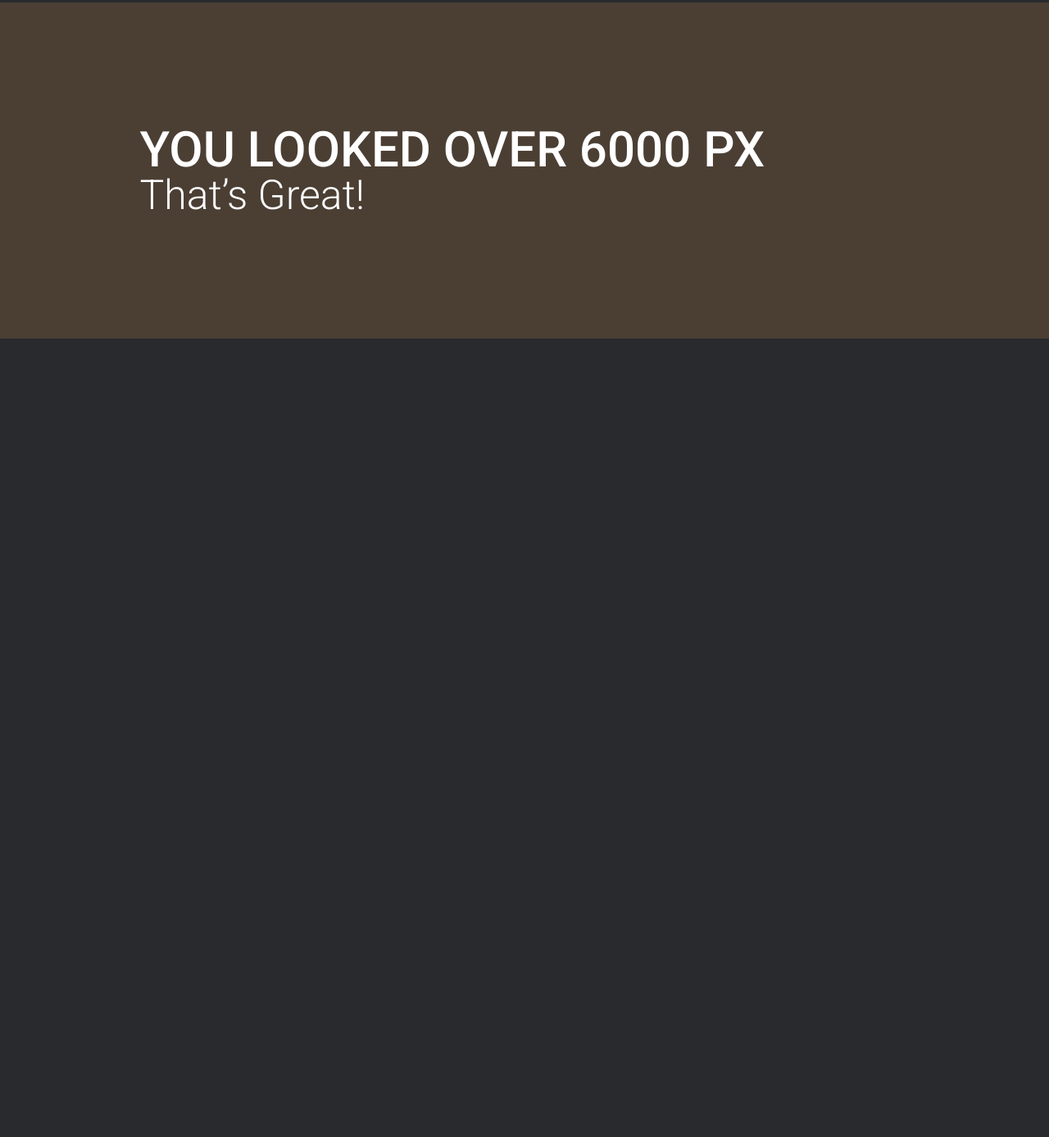
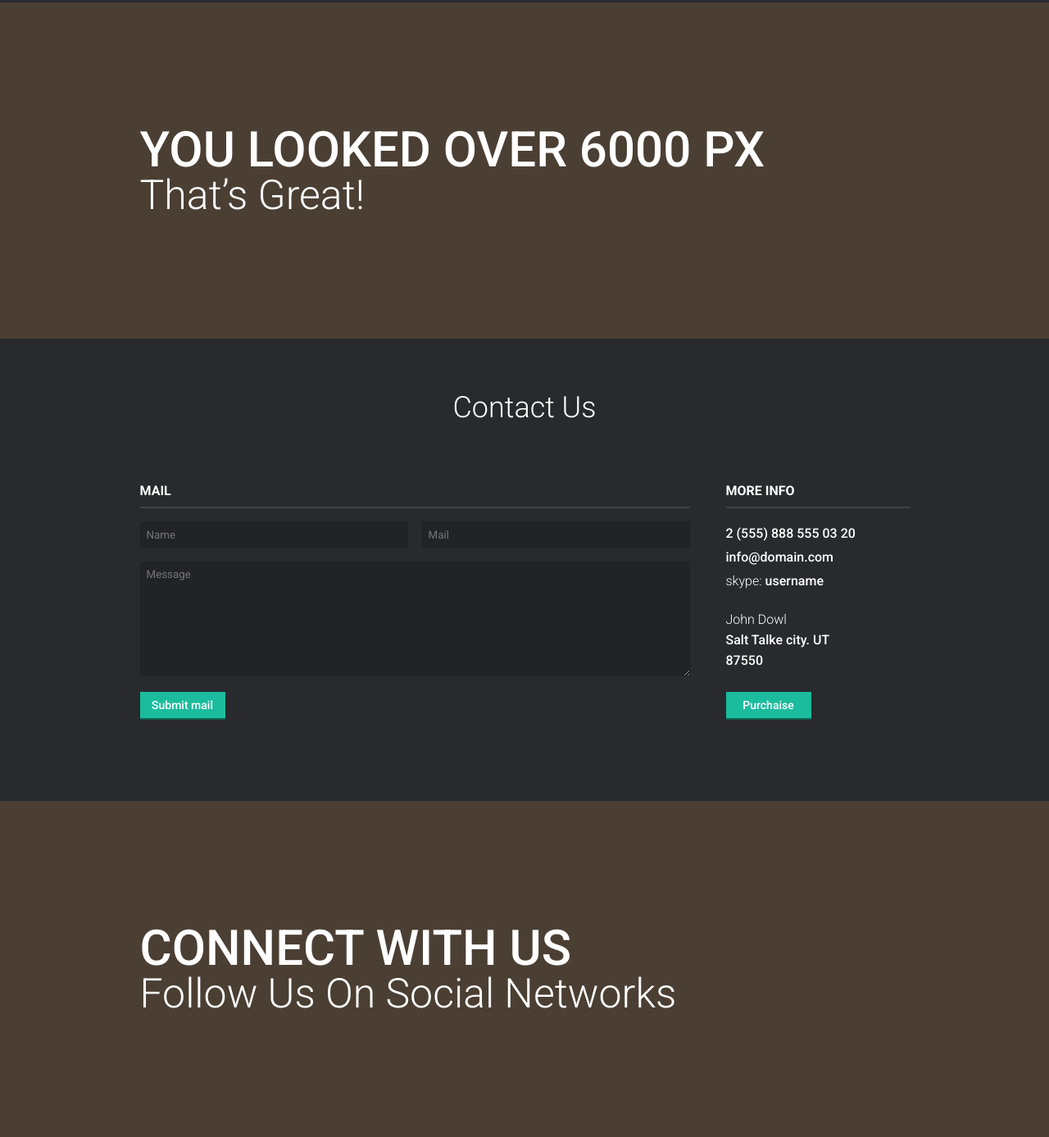
Before and after one commit to HillTrigger/portfolio-dark-main, a website built with Vite: page index.html in a window 1280 px wide. Shown: the part 7157-8544 px from the top of the page at 82% size. Before the commit the page ends 7570 px from the top, so only its background shows below. Built offline with nearby package versions, Linux system fonts and the light colour scheme.

Commit message:
make contact-us form

```diff
--- a/index.html
+++ b/index.html
@@ -1639,9 +1639,7 @@
           <div class="container">
             <div class="question__inner">
               <h2 class="question__title">Pricing table</h2>
-              <h2 class="question__sub-title">
-                Clean beautiful flat table
-              </h2>
+              <h2 class="question__sub-title">Clean beautiful flat table</h2>
             </div>
           </div>
         </section>
@@ -1936,8 +1934,81 @@
               <h2 class="question__title question--medium">
                 YOU LOOKED OVER 6000 PX
               </h2>
+              <h2 class="question__sub-title question--light">That’s Great!</h2>
+            </div>
+          </div>
+        </section>
+        <section class="contact-us">
+          <div class="container">
+            <div class="contact-us__inner">
+              <h2 class="contact-us__title">Contact Us</h2>
+              <form class="contact-us__mail-box">
+                <fieldset>
+                  <legend class="contact-us__sub-title">MAIL</legend>
+                  <div class="contact-us__line"></div>
+                  <div class="contact-us__input-box">
+                    <label for="contact-name" class="contact-us__label"
+                      >Name</label
+                    >
+                    <input
+                      type="text"
+                      id="contact-name"
+                      name="name"
+                      placeholder="Name"
+                      class="contact-us__name"
+                      required
+                    />
+                    <label for="contact-email" class="contact-us__label"
+                      >Mail</label
+                    >
+                    <input
+                      type="email"
+                      id="contact-email"
+                      name="email"
+                      placeholder="Mail"
+                      class="contact-us__mail"
+                      required
+                    />
+                    <label for="contact-message" class="contact-us__label"
+                      >Message</label
+                    >
+                    <textarea
+                      id="contact-message"
+                      name="message"
+                      placeholder="Message"
+                      class="contact-us__message"
+                      required
+                    ></textarea>
+                  </div>
+                  <button type="submit" class="contact-us__btn">
+                    Submit mail
+                  </button>
+                </fieldset>
+              </form>
+              <div class="contact-us__info">
+                <legend class="contact-us__sub-title">MORE INFO</legend>
+                <div class="contact-us__line"></div>
+                <p class="contact-us__info-first">
+                  2 (555) 888 555 03 20 info@domain.com<br />
+                  <span>skype:</span> username
+                </p>
+                <p class="contact-us__info-second">
+                  <span>John Dowl</span><br />
+                  Salt Talke city. UT <br />87550
+                </p>
+                <button type="submit" class="contact-us__btn">Purchaise</button>
+              </div>
+            </div>
+          </div>
+        </section>
+        <section class="question">
+          <div class="container">
+            <div class="question__inner">
+              <h2 class="question__title question--medium">
+                CONNECT WITH US
+              </h2>
               <h2 class="question__sub-title question--light">
-                That’s Great!
+                Follow Us On Social Networks
               </h2>
             </div>
           </div>
--- a/src/scss/base/_base.scss
+++ b/src/scss/base/_base.scss
@@ -19,6 +19,3 @@ body {
   padding: 0 15px;
   margin: 0 auto;
 }
-
-.main {
-}
--- /dev/null
+++ b/src/scss/block/_contact-us.scss
@@ -0,0 +1,100 @@
+.contact-us {
+  &__inner {
+    display: flex;
+    flex-wrap: wrap;
+    justify-content: space-between;
+    margin-bottom: 101px;
+  }
+
+  &__title {
+    font-weight: 300;
+    font-size: 36px;
+    text-align: center;
+    flex: 1 1 100%;
+    margin-top: 66px;
+    margin-bottom: 76px;
+  }
+  &__sub-title {
+    font-weight: 700;
+  }
+
+  &__line {
+    height: 2px;
+    width: 100%;
+    background-color: $dark-light;
+    margin-top: 11px;
+    margin-bottom: 16px;
+  }
+
+  &__input-box {
+    display: flex;
+    flex-wrap: wrap;
+  }
+
+  &__name {
+    flex: 1 1 calc(50% - 8.5px);
+    margin-right: 17px;
+    height: 33px;
+  }
+
+  &__mail {
+    flex: 1 1 calc(50% - 8.5px);
+    height: 33px;
+  }
+  input,
+  textarea {
+    background-color: #222327;
+    padding: 8px;
+  }
+  &__message {
+    flex: 1 1 100%;
+    resize: vertical;
+    margin-top: 16px;
+    height: 140px;
+    margin-bottom: 19px;
+  }
+  &__mail-box {
+    // flex: 1 1 50%;
+    max-width: 671px;
+    width: 100%;
+  }
+  &__info {
+    // flex: 1 1 50%;
+    max-width: 224px;
+    font-size: 16px;
+    font-weight: 500;
+
+    &-first {
+      line-height: 29px;
+      margin-bottom: 20px;
+    }
+
+    &-second {
+      line-height: 25px;
+      margin-bottom: 26px;
+    }
+
+    span {
+      font-weight: 300;
+    }
+  }
+
+  &__label {
+    font-size: 0;
+  }
+
+  &__btn {
+    width: 104px;
+    height: 32px;
+    background-color: $blue;
+    box-shadow: 0 2px 0 0 darken($blue, 20%);
+    font-size: 14px;
+    font-weight: 500;
+    color: #fff;
+
+    &:active {
+      box-shadow: none;
+      transform: translate(0, 2px);
+    }
+  }
+}
--- a/src/scss/main.scss
+++ b/src/scss/main.scss
@@ -7,7 +7,7 @@
 // Block
 @import "block/header", "block/our-services", "block/logo", "block/services",
   "block/question", "block/button", "block/portfolio", "block/prices",
-  "block/skillbar", "block/about-us";
+  "block/skillbar", "block/about-us", "block/contact-us";
 
 // plugins
 @import "plugins/ui";
```
